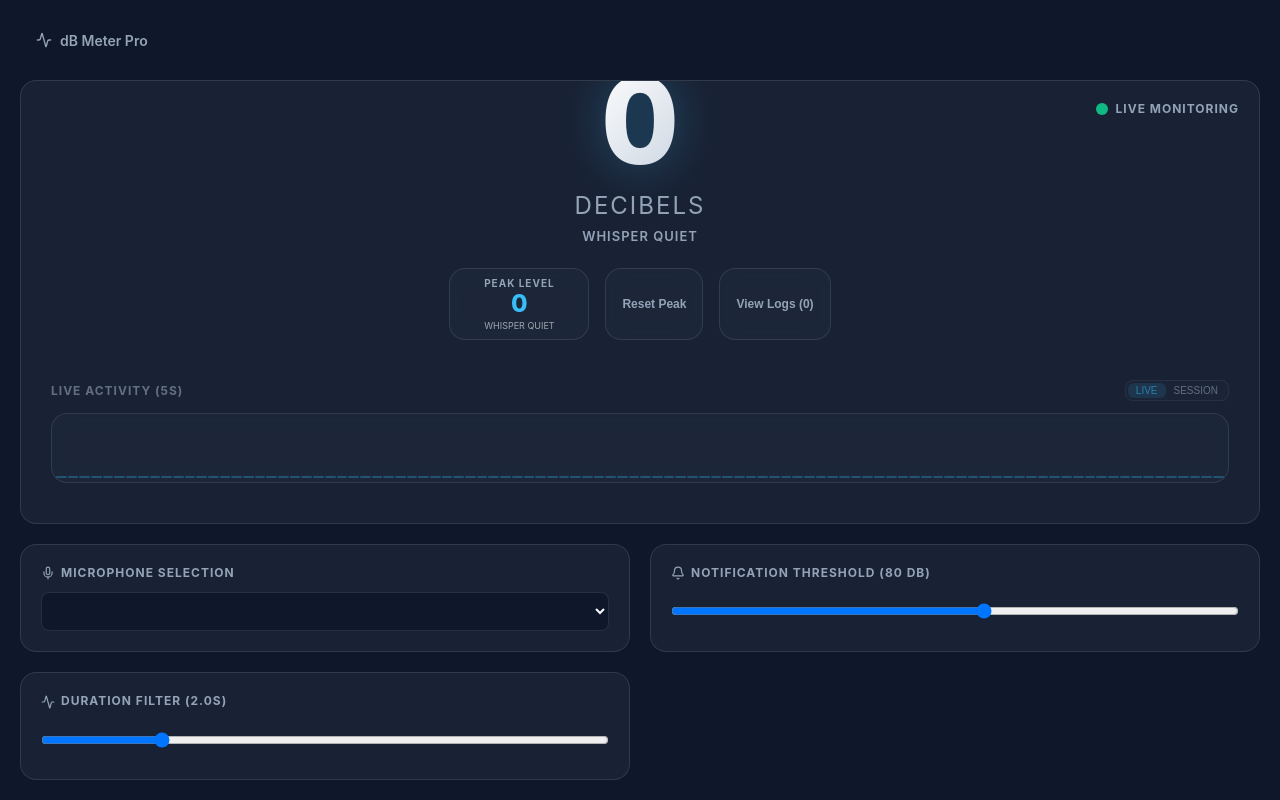
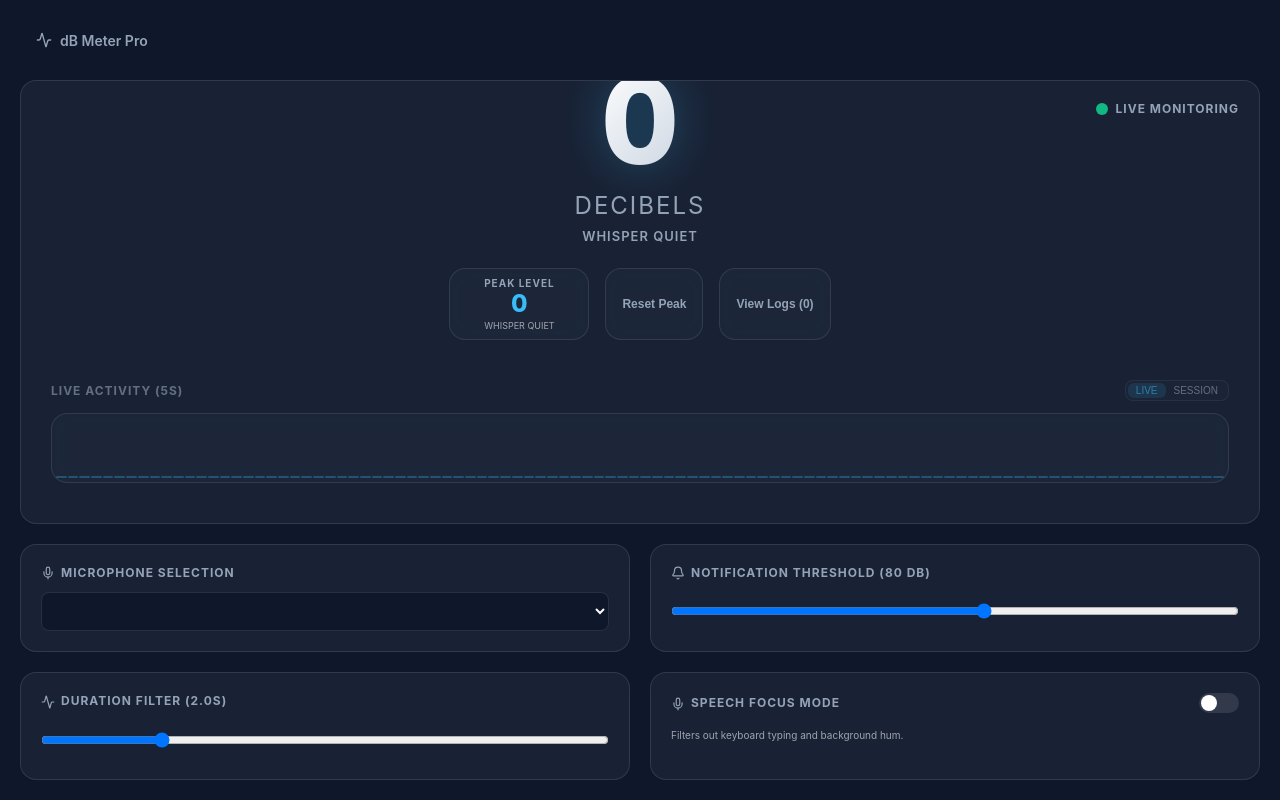
Before and after one commit to albert-boersen/dB-Meter-pro, a React (Vite) app: page / in a window 1280 px wide. Built offline with nearby package versions, Linux system fonts and the light colour scheme.

Commit message:
Added speech focus mode for when working/typing close to the mic

```diff
--- a/src/App.tsx
+++ b/src/App.tsx
@@ -48,6 +48,7 @@ export default function App() {
   const [sessionHistory, setSessionHistory] = useState<number[]>([]);
   const [trendView, setTrendView] = useState<'live' | 'session'>('live');
   const [showLogs, setShowLogs] = useState(false);
+  const [speechFocus, setSpeechFocus] = useState(false);
 
   const audioContext = useRef<AudioContext | null>(null);
   const analyser = useRef<AnalyserNode | null>(null);
@@ -64,7 +65,7 @@ export default function App() {
   useEffect(() => {
     const saved = localStorage.getItem(DB_METER_KEY);
     if (saved) {
-      const { threshold, deviceId, durationThreshold } = JSON.parse(saved);
+      const { threshold, deviceId, durationThreshold, speechFocus } = JSON.parse(saved);
       if (threshold) {
         setThreshold(threshold);
         thresholdRef.current = threshold;
@@ -73,6 +74,7 @@ export default function App() {
         setDurationThreshold(durationThreshold);
         durationRef.current = durationThreshold;
       }
+      if (speechFocus !== undefined) setSpeechFocus(speechFocus);
       if (deviceId) setSelectedDevice(deviceId);
     }
 
@@ -89,11 +91,12 @@ export default function App() {
     localStorage.setItem(DB_METER_KEY, JSON.stringify({
       threshold,
       deviceId: selectedDevice,
-      durationThreshold
+      durationThreshold,
+      speechFocus
     }));
     thresholdRef.current = threshold;
     durationRef.current = durationThreshold;
-  }, [threshold, selectedDevice, durationThreshold]);
+  }, [threshold, selectedDevice, durationThreshold, speechFocus]);
 
   useEffect(() => {
     if (!selectedDevice) return;
@@ -103,7 +106,7 @@ export default function App() {
       setPeak(0);
       setHistory(new Array(100).fill(0));
     };
-  }, [selectedDevice]);
+  }, [selectedDevice, speechFocus]);
 
   useEffect(() => {
     // Session aggregator: Every 30 seconds, push the max peak of that period
@@ -124,15 +127,49 @@ export default function App() {
 
     try {
       const stream = await navigator.mediaDevices.getUserMedia({
-        audio: { deviceId: { exact: deviceId } }
+        audio: {
+          deviceId: { exact: deviceId },
+          noiseSuppression: true,
+          echoCancellation: true,
+          autoGainControl: false // Keep it consistent for measurement
+        }
       });
       streamRef.current = stream;
 
       audioContext.current = new AudioContext();
       const source = audioContext.current.createMediaStreamSource(stream);
+
+      let lastNode: AudioNode = source;
+
+      if (speechFocus) {
+        // Multi-stage filtering for steep roll-offs (4th order)
+
+        // High-pass: Remove laptop vibrations and keyboard thuds (< 400Hz)
+        const hp1 = audioContext.current.createBiquadFilter();
+        hp1.type = 'highpass';
+        hp1.frequency.value = 400;
+        const hp2 = audioContext.current.createBiquadFilter();
+        hp2.type = 'highpass';
+        hp2.frequency.value = 400;
+
+        // Low-pass: Remove sharp mechanical clicks and high background noise (> 3000Hz)
+        const lp1 = audioContext.current.createBiquadFilter();
+        lp1.type = 'lowpass';
+        lp1.frequency.value = 3000;
+        const lp2 = audioContext.current.createBiquadFilter();
+        lp2.type = 'lowpass';
+        lp2.frequency.value = 3000;
+
+        lastNode.connect(hp1);
+        hp1.connect(hp2);
+        hp2.connect(lp1);
+        lp1.connect(lp2);
+        lastNode = lp2;
+      }
+
       analyser.current = audioContext.current.createAnalyser();
       analyser.current.fftSize = 256;
-      source.connect(analyser.current);
+      lastNode.connect(analyser.current);
 
       const bufferLength = analyser.current.frequencyBinCount;
       const dataArray = new Uint8Array(bufferLength);
@@ -463,6 +500,40 @@ export default function App() {
           />
         </div>
 
+        <div className="control-item glass">
+          <div className="label" style={{ display: 'flex', justifyContent: 'space-between', alignItems: 'center' }}>
+            <span>
+              <Mic size={14} style={{ verticalAlign: 'middle', marginRight: 6 }} />
+              Speech Focus Mode
+            </span>
+            <div
+              onClick={() => setSpeechFocus(!speechFocus)}
+              style={{
+                width: 40,
+                height: 20,
+                background: speechFocus ? 'var(--accent)' : 'rgba(255,255,255,0.1)',
+                borderRadius: 20,
+                position: 'relative',
+                cursor: 'pointer',
+                transition: 'all 0.3s'
+              }}
+            >
+              <div style={{
+                width: 16,
+                height: 16,
+                background: '#fff',
+                borderRadius: '50%',
+                position: 'absolute',
+                top: 2,
+                left: speechFocus ? 22 : 2,
+                transition: 'all 0.3s'
+              }} />
+            </div>
+          </div>
+          <div style={{ fontSize: 10, opacity: 0.6, marginTop: 4 }}>
+            Filters out keyboard typing and background hum.
+          </div>
+        </div>
       </div>
     </div>
   );
```
